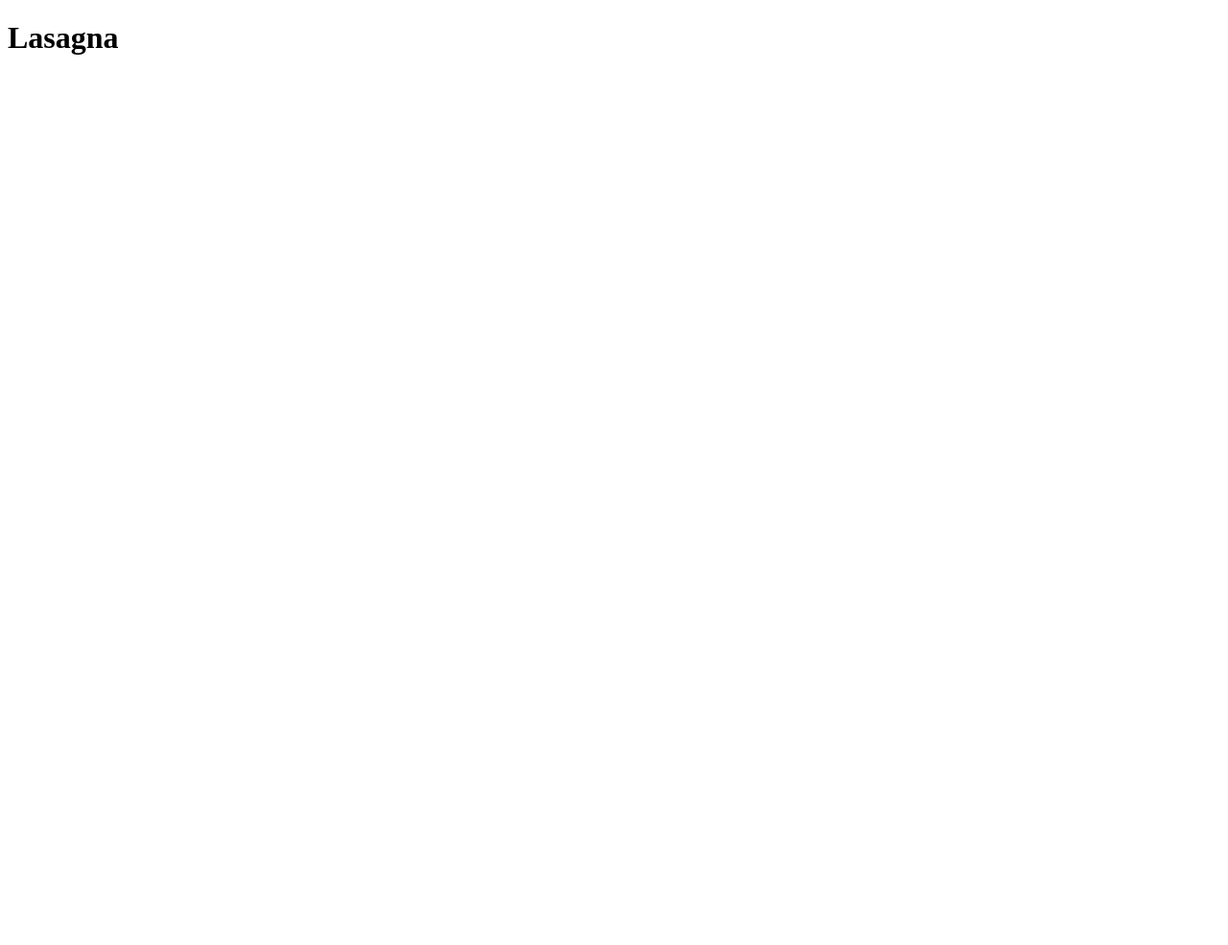
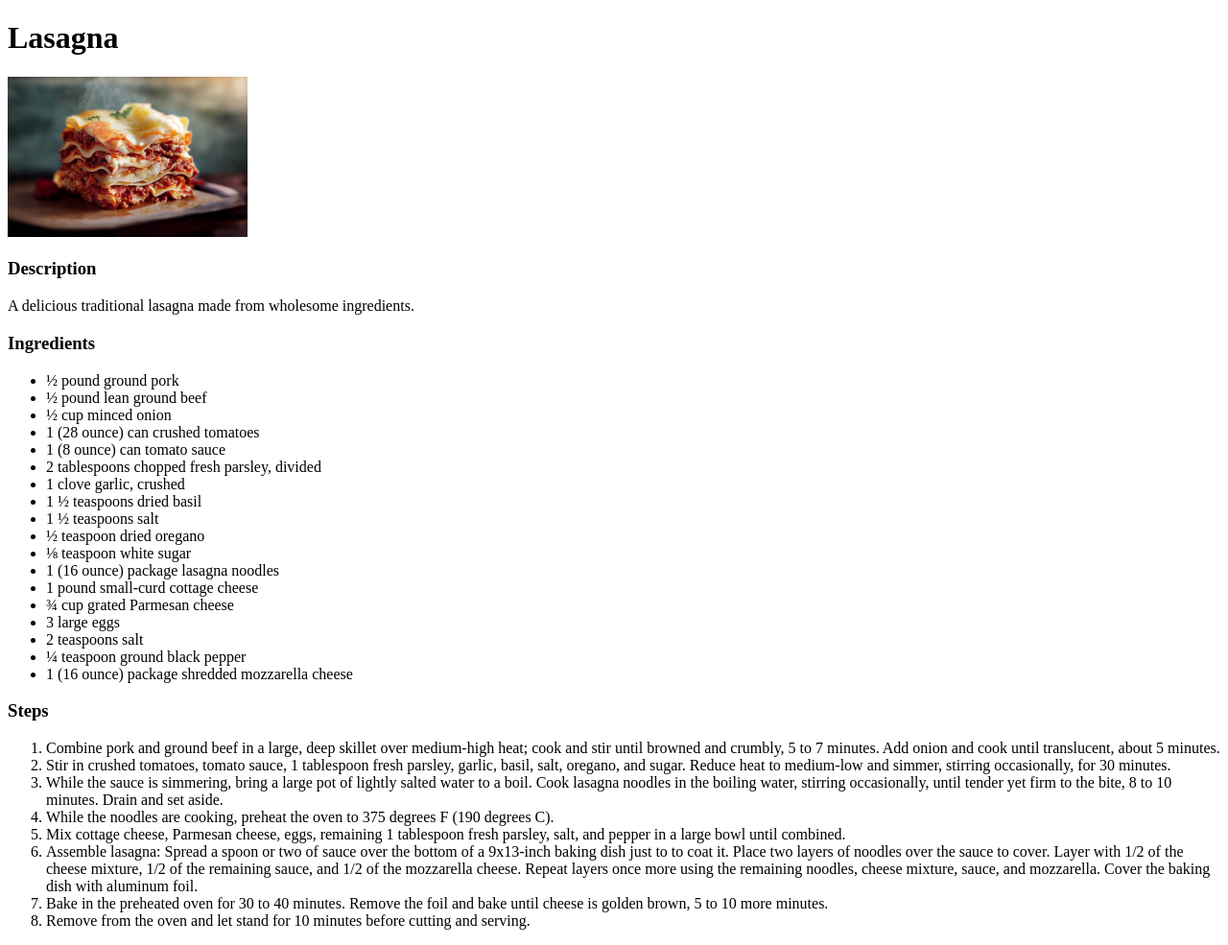
Before and after one commit to atlon04/odin-recipes, a plain HTML site: page recipes/lasagna.html in a window 1280 px wide. Shown: the whole page at 96% size. Before the commit the page ends 800 px from the top, so only its background shows below. Drawn offline with Linux system fonts and the light colour scheme.

Commit message:
Add list to index.html and add full recipe in lasagna.html

```diff
--- a/recipes/lasagna.html
+++ b/recipes/lasagna.html
@@ -7,5 +7,40 @@
 </head>
 <body>
     <h1>Lasagna</h1>
+    <img src="../img/lasagna.jpg" alt="lasagna picture" width="250">
+    <h3>Description</h3>
+    <p>A delicious traditional lasagna made from wholesome ingredients.</p>
+    <h3>Ingredients</h3>
+    <ul>
+        <li>½ pound ground pork</li>
+        <li>½ pound lean ground beef</li>
+        <li>½ cup minced onion</li>
+        <li>1 (28 ounce) can crushed tomatoes</li>
+        <li>1 (8 ounce) can tomato sauce</li>
+        <li>2 tablespoons chopped fresh parsley, divided</li>
+        <li>1 clove garlic, crushed</li>
+        <li>1 ½ teaspoons dried basil</li>
+        <li>1 ½ teaspoons salt</li>
+        <li>½ teaspoon dried oregano</li>
+        <li>⅛ teaspoon white sugar</li>
+        <li>1 (16 ounce) package lasagna noodles</li>
+        <li>1 pound small-curd cottage cheese</li>
+        <li>¾ cup grated Parmesan cheese</li>
+        <li>3 large eggs</li>
+        <li>2 teaspoons salt</li>
+        <li>¼ teaspoon ground black pepper</li>
+        <li>1 (16 ounce) package shredded mozzarella cheese</li>
+    </ul>
+    <h3>Steps</h3>
+    <ol>
+        <li>Combine pork and ground beef in a large, deep skillet over medium-high heat; cook and stir until browned and crumbly, 5 to 7 minutes. Add onion and cook until translucent, about 5 minutes.</li>
+        <li>Stir in crushed tomatoes, tomato sauce, 1 tablespoon fresh parsley, garlic, basil, salt, oregano, and sugar. Reduce heat to medium-low and simmer, stirring occasionally, for 30 minutes.</li>
+        <li>While the sauce is simmering, bring a large pot of lightly salted water to a boil. Cook lasagna noodles in the boiling water, stirring occasionally, until tender yet firm to the bite, 8 to 10 minutes. Drain and set aside.</li>
+        <li>While the noodles are cooking, preheat the oven to 375 degrees F (190 degrees C).</li>
+        <li>Mix cottage cheese, Parmesan cheese, eggs, remaining 1 tablespoon fresh parsley, salt, and pepper in a large bowl until combined.</li>
+        <li>Assemble lasagna: Spread a spoon or two of sauce over the bottom of a 9x13-inch baking dish just to to coat it. Place two layers of noodles over the sauce to cover. Layer with 1/2 of the cheese mixture, 1/2 of the remaining sauce, and 1/2 of the mozzarella cheese. Repeat layers once more using the remaining noodles, cheese mixture, sauce, and mozzarella. Cover the baking dish with aluminum foil.</li>
+        <li>Bake in the preheated oven for 30 to 40 minutes. Remove the foil and bake until cheese is golden brown, 5 to 10 more minutes.</li>
+        <li>Remove from the oven and let stand for 10 minutes before cutting and serving.</li>
+    </ol>
 </body>
 </html>
```
Also changed, not shown: index.html (+3 -1 lines), img/lasagna.jpg (added).
